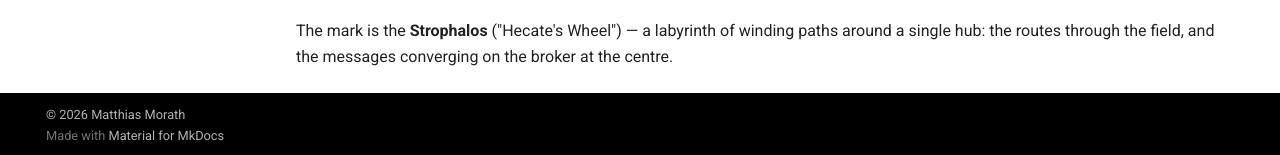
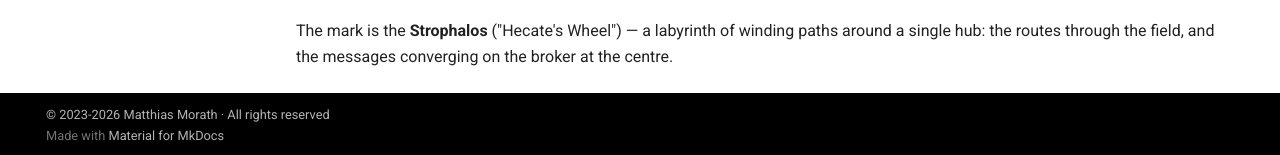
Before and after one commit to mmorath/mmorath.github.io, an MkDocs documentation site: the page built from docs/hecate/index.md, in a window 1280 px wide and 900 px high, scrolled down 794 px. Shown: the part 742-897 px from the top of the window. Built offline with MkDocs 1.6.1 and Material for MkDocs 9.7.7, drawn with Linux system fonts in a browser that asks for light colours.

Commit message:
chore: align copyright with proprietary license
Hecate's source repo was relicensed from MIT to proprietary (all rights
reserved) ahead of paid App Store distribution. Update the site copyright to
"© 2023-2026 Matthias Morath · All rights reserved" to match. Footer text only —
no change to documented content.

Co-Authored-By: Claude Opus 4.8 (1M context) <noreply@anthropic.com>

```diff
--- a/mkdocs.yml
+++ b/mkdocs.yml
@@ -2,7 +2,7 @@ site_name: Hecate
 site_description: Hecate — universal, profile-driven geo-referencing of physical objects
 site_url: https://mmorath.github.io/
 site_author: Matthias Morath
-copyright: © 2026 Matthias Morath
+copyright: © 2023-2026 Matthias Morath · All rights reserved
 
 theme:
   name: material
```
